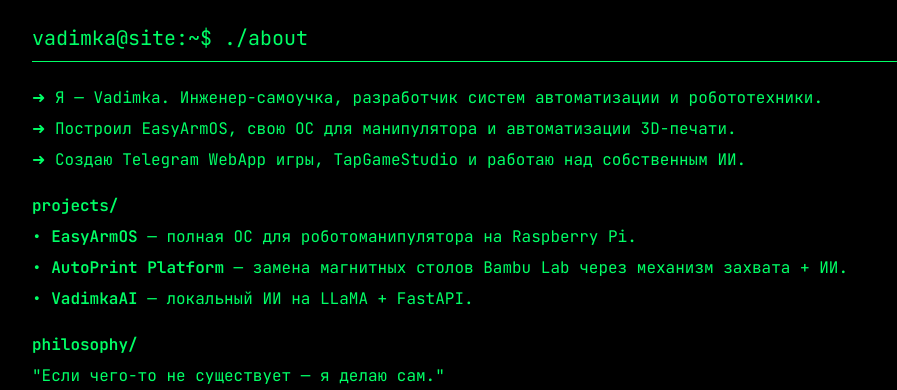
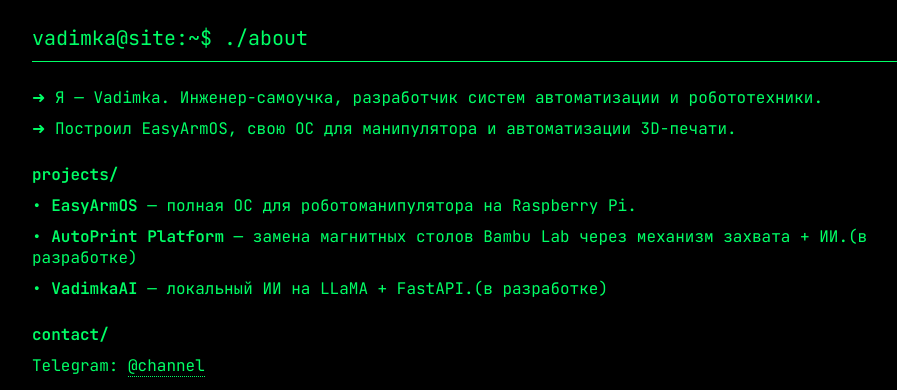
Before and after one commit to VadK08/VadimkaAI-frontend, a plain HTML site: page index.html in a window 1280 px wide. Shown: the top 390 px of the page, without its empty margins (158-1055 px from the left). Drawn offline with Linux system fonts and the light colour scheme.

Commit message:
Update index.html

```diff
--- a/index.html
+++ b/index.html
@@ -95,18 +95,12 @@
 
     <div class="line">➜ Я — Vadimka. Инженер-самоучка, разработчик систем автоматизации и робототехники.</div>
     <div class="line">➜ Построил EasyArmOS, свою ОС для манипулятора и автоматизации 3D-печати.</div>
-    <div class="line">➜ Создаю Telegram WebApp игры, TapGameStudio и работаю над собственным ИИ.</div>
 
     <div class="section-title">projects/</div>
 
     <div class="line">• <b>EasyArmOS</b> — полная ОС для роботоманипулятора на Raspberry Pi.</div>
-    <div class="line">• <b>AutoPrint Platform</b> — замена магнитных столов Bambu Lab через механизм захвата + ИИ.</div>
-
-    <div class="line">• <b>VadimkaAI</b> — локальный ИИ на LLaMA + FastAPI.</div>
-
-    <div class="section-title">philosophy/</div>
-
-    <div class="line">"Если чего-то не существует — я делаю сам."</div>
+    <div class="line">• <b>AutoPrint Platform</b> — замена магнитных столов Bambu Lab через механизм захвата + ИИ.(в разработке)</div>
+    <div class="line">• <b>VadimkaAI</b> — локальный ИИ на LLaMA + FastAPI.(в разработке)</div>
 
     <div class="section-title">contact/</div>
 
```
